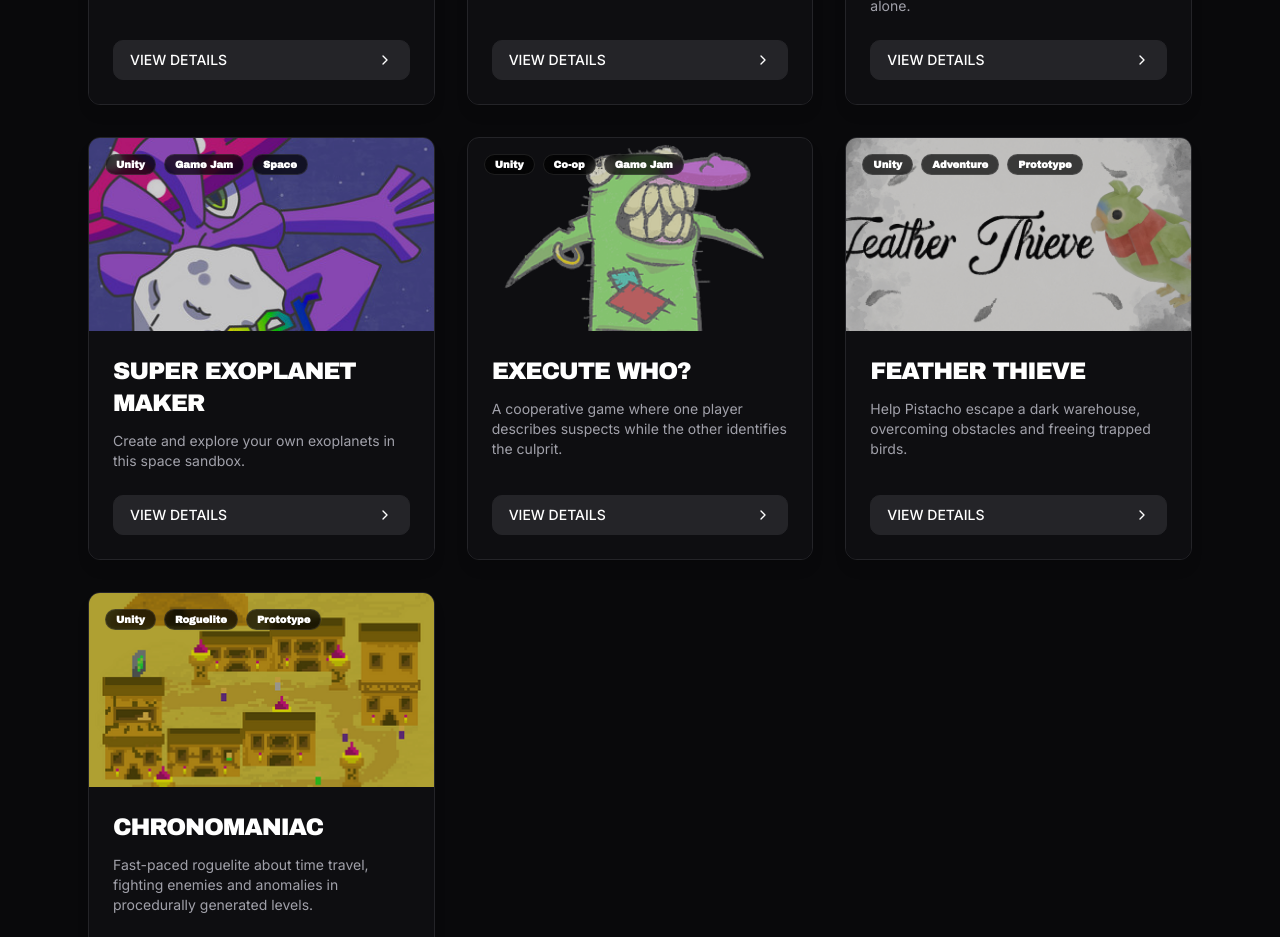
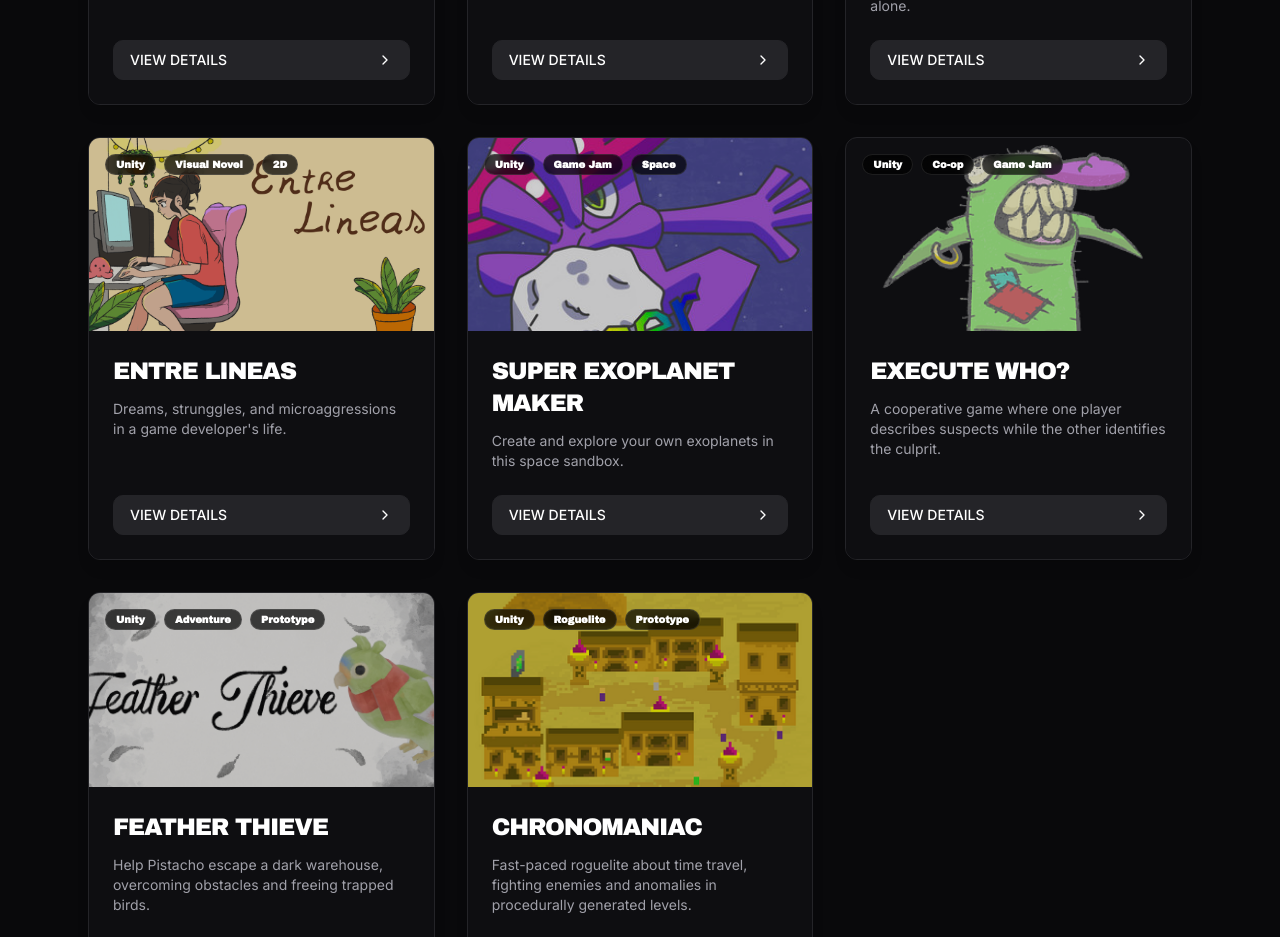
Before and after one commit to SpectraGx/spectragx.github.io, a Next.js app: page /projects in a window 1280 px wide. Shown: the part 2740-3677 px from the top of the page. Built offline with nearby package versions, Linux system fonts and the light colour scheme.

Commit message:
Add Project: Entre lineas

```diff
--- a/src/app/projects/page.tsx
+++ b/src/app/projects/page.tsx
@@ -7,6 +7,7 @@ import { ExternalLink, Github, Calendar, Clock } from "lucide-react";
 import { useState, useRef } from "react";
 import { ProjectCard } from '@/components/ui/ProjectCard';
 import { useAppContext } from '@/context/AppContext';
+import { Description } from "@radix-ui/react-toast";
 
 // --- SUB-COMPONENTE: PROYECTO DESTACADO---
 const FeaturedProject = ({ project, lang, index, theme }: any) => {
@@ -234,6 +235,14 @@ export default function ProjectsPage() {
     },
     {
       id: 104,
+      title: "Entre lineas",
+      description: lang === 'EN' ? "Dreams, strunggles, and microaggressions in a game developer's life." : "Sueños, obstáculos y micromachismos en la vida de una desarrollador de videojuegos.",
+      tags: ["Unity", "Visual Novel", "2D" ],
+      image: "/Entre-lineas.png",
+      link: "https://spectragx.itch.io/entre-lineas"
+    },
+    {
+      id: 105,
       title: "Super Exoplanet Maker",
       description: lang === 'EN' ? "Create and explore your own exoplanets in this space sandbox." : "Crea y explora tus propios exoplanetas en este sandbox espacial.",
       tags: ["Unity", "Game Jam", "Space"],
@@ -241,7 +250,7 @@ export default function ProjectsPage() {
       link: "https://kalsetas.itch.io/super-planet-maker"
     },
     {
-      id: 105,
+      id: 106,
       title: "Execute Who?",
       description: lang === 'EN' ? "A cooperative game where one player describes suspects while the other identifies the culprit." : "Un juego cooperativo donde un jugador describe a los sospechosos mientras el otro identifica al culpable.",
       tags: ["Unity", "Co-op", "Game Jam"],
@@ -249,7 +258,7 @@ export default function ProjectsPage() {
       link: "https://spectragx.itch.io/execute-who"
     },
     {
-      id: 106,
+      id: 107,
       title: "Feather Thieve",
       description: lang === 'EN' ? "Help Pistacho escape a dark warehouse, overcoming obstacles and freeing trapped birds." : "Ayuda a Pistacho a escapar de un oscuro almacén, resolviendo obstáculos y liberando aves.",
       tags: ["Unity", "Adventure", "Prototype"],
@@ -257,7 +266,7 @@ export default function ProjectsPage() {
       link: "https://spectragx.itch.io/feather-thieve"
     },
     {
-      id: 107,
+      id: 108,
       title: "Chronomaniac",
       description: lang === 'EN' ? "Fast-paced roguelite about time travel, fighting enemies and anomalies in procedurally generated levels." : "Roguelite frenético sobre viajes en el tiempo, enfrentando enemigos y anomalías en niveles generados proceduralmente.",
       tags: ["Unity", "Roguelite", "Prototype"],
```
Also changed, not shown: public/Entre-lineas.png (added).
